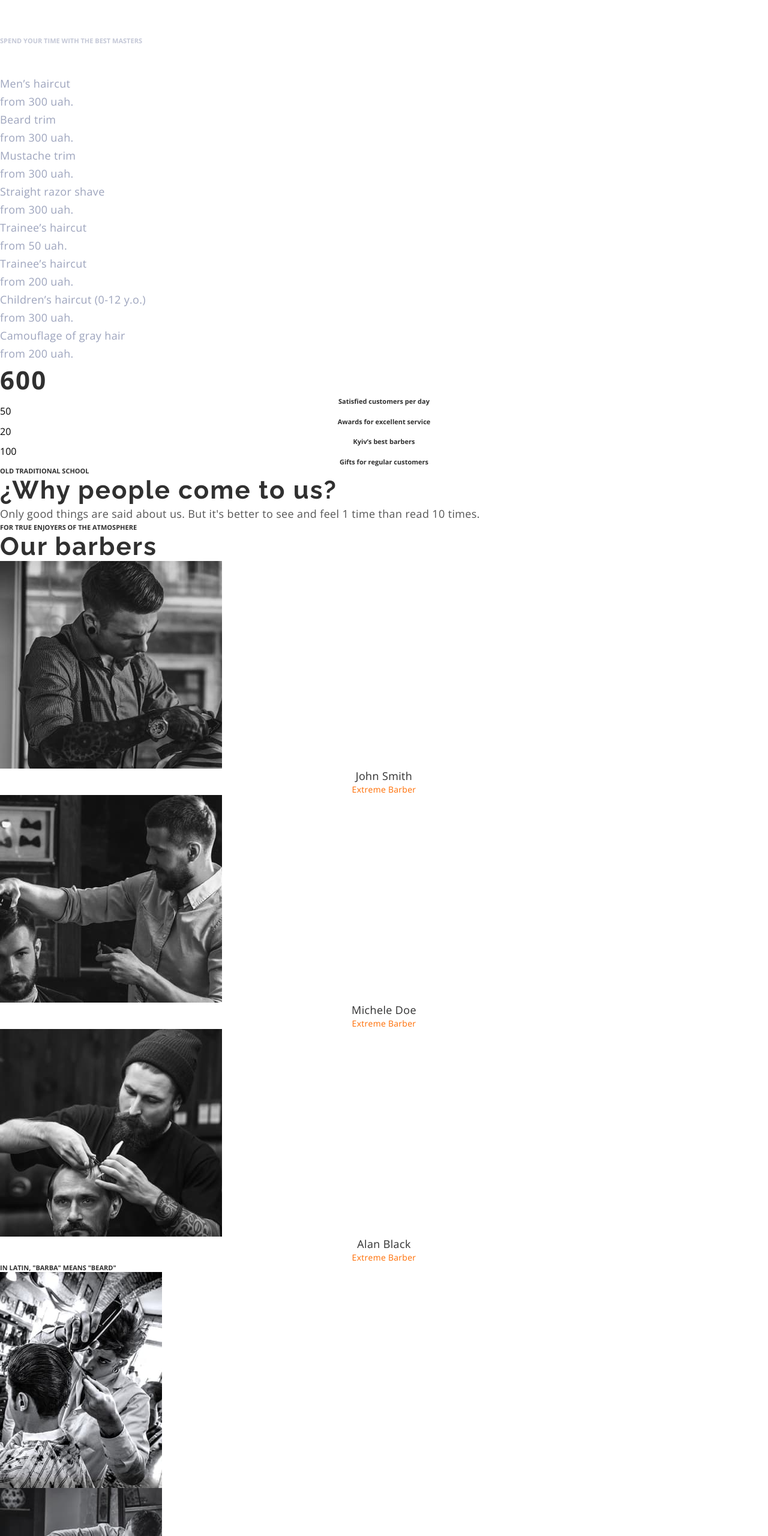
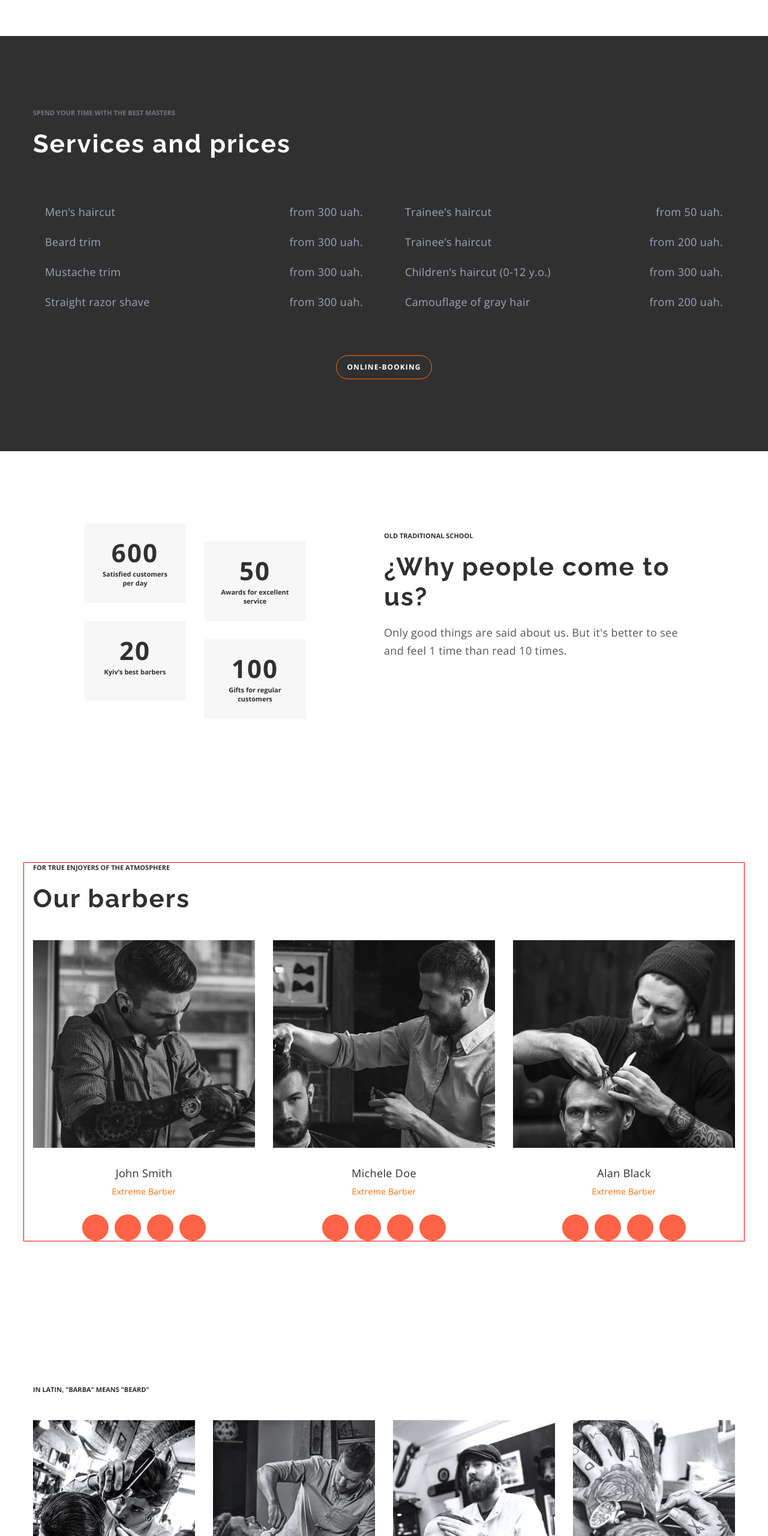
Before and after one commit to BeibaRoman/BarberShop, a plain HTML site: page index.html in a window 1280 px wide. Shown: the part 1355-3915 px from the top of the page at 60% size. Drawn offline with nearby package versions, Linux system fonts and the light colour scheme.

Commit message:
stylization of the layout using the block model and flex

```diff
--- a/css/style.css
+++ b/css/style.css
@@ -253,18 +253,33 @@ body {
 /* ====================Section-price================== */
 
 .price {
+  background: #303030;
 }
 .price-top-text {
   color: rgba(157, 164, 189, 0.6);
+  margin-bottom: 20px;
 }
 
 .price-title {
   color: var(--main-color);
+  margin-bottom: 44px;
+}
+.prices-wraper {
+  display: flex;
+  justify-content: space-between;
 }
 
 .price-list {
+  padding: 30px 20px;
+  width: calc((100% - 30px) / 2);
 }
 .price-item {
+  display: flex;
+  justify-content: space-between;
+  margin-bottom: 20px;
+}
+.price-item:last-child {
+  margin-bottom: 0;
 }
 
 .prices-item-text {
@@ -274,11 +289,52 @@ body {
   color: #9da4bd;
 }
 
+.price-btn {
+  color: #fff;
+  display: block;
+  margin: 0 auto;
+  margin-top: 44px;
+}
+
+.price-btn:hover,
+.price-btn:focus {
+  color: var(--accent-color);
+}
+
 /* ====================Section-benefits================== */
 
-.benefit {
+/* .benefit {
+} */
+
+.benefit-container {
+  display: flex;
+  gap: 130px;
+  padding-left: 100px;
+}
+
+.benefit-content {
+  padding-top: 13px;
+  max-width: 500px;
 }
 .benefit-list {
+  display: flex;
+  flex-wrap: wrap;
+  width: 370px;
+}
+.benefit-item {
+  width: 170px;
+  height: 133px;
+  padding: 20px 24px;
+  text-align: center;
+  background-color: #f7f7f7;
+}
+
+.benefit-item:nth-child(odd) {
+  margin-right: 30px;
+}
+
+.benefit-item:nth-child(even) {
+  margin-top: 30px;
 }
 
 .benefit-item span {
@@ -298,9 +354,11 @@ body {
 }
 .benefit-top-text {
   color: var(--main-black-color);
+  margin-bottom: 20px;
 }
 .benefit-title {
   color: var(--main-black-color);
+  margin-bottom: 20px;
 }
 .benefit-bottom-text {
   font-size: 18px;
@@ -313,17 +371,32 @@ body {
 
 .barbers {
 }
+
+.barbers-container {
+  outline: 1px solid red;
+}
+
 .barbers-top-text {
   color: var(--main-black-color);
+  margin-bottom: 20px;
 }
 .barbers-title {
   color: var(--main-black-color);
+  margin-bottom: 44px;
 }
 .barbers-list {
+  display: flex;
+  gap: 30px;
 }
 
 .barbers-item {
+  width: calc((100% - 60px) / 3);
 }
+
+.barbers-content {
+  padding-top: 30px;
+}
+
 .barbers-item-title {
   font-weight: 400;
   font-size: 18px;
@@ -332,6 +405,8 @@ body {
   letter-spacing: 0.02em;
 
   color: var(--main-black-color);
+
+  margin-bottom: 8px;
 }
 
 .barbers-item-text {
@@ -340,13 +415,23 @@ body {
   text-align: center;
   letter-spacing: 0.02em;
   color: var(--accent-color);
+
+  margin-bottom: 30px;
 }
 
 .barbers-soc-list {
+  display: flex;
+  justify-content: center;
+  gap: 10px;
 }
 .barbers-soc-item {
 }
 .barbers-soc-link {
+  width: 44px;
+  height: 44px;
+  border-radius: 50%;
+  display: block;
+  background-color: tomato;
 }
 
 /* ====================Section-gallary================== */
@@ -355,15 +440,25 @@ body {
 }
 .gallary-top-text {
   color: var(--main-black-color);
+  margin-bottom: 44px;
 }
 .gallary-list {
+  display: flex;
+  flex-wrap: wrap;
+  gap: 30px;
 }
 .gallary-item {
+  width: calc((100% - 90px) / 4);
 }
 
 /* ====================Section-online================== */
-
+.contact-container {
+  display: flex;
+  justify-content: space-between;
+}
 .online {
+  width: calc(50% - 15px);
+  background: #303030;
 }
 .online-title {
   color: var(--main-color);
@@ -372,9 +467,13 @@ body {
 /* ====================Section-contacts================== */
 
 .contacts {
+  width: calc(50% - 15px);
+  background-color: #303030;
+  padding-left: 100px;
 }
 .contacts-title {
   color: var(--main-color);
+  margin-bottom: 40px;
 }
 
 .contacts-address-link {
@@ -383,13 +482,17 @@ body {
   line-height: calc(30 / 18);
   letter-spacing: 0.02em;
   color: #9da4bd;
+  display: block;
+  margin-bottom: 20px;
 }
 
 .contacts-list {
+  margin-bottom: 70px;
+}
+.contacts-item + .contacts-item {
+  margin-top: 20px;
 }
 
-.contacts-item {
-}
 .contacts-link {
   font-size: 18px;
   line-height: calc(30 / 18);
@@ -402,6 +505,7 @@ body {
   line-height: calc(15 / 11);
   text-transform: uppercase;
   color: var(--main-color);
+  margin-bottom: 20px;
 }
 .contacts-schedule {
   font-size: 18px;
@@ -413,6 +517,12 @@ body {
 /* ====================Section-footer================== */
 
 .footer {
+  padding-top: 56px;
+  padding-bottom: 56px;
+}
+.footer-container {
+  display: flex;
+  justify-content: space-between;
 }
 .footer-copy {
   font-weight: 600;
@@ -422,6 +532,8 @@ body {
   color: #9da4bd;
 }
 .footer-list {
+  display: flex;
+  gap: 40px;
 }
 
 .footer-item {
--- a/index.html
+++ b/index.html
@@ -95,11 +95,13 @@
         </div>
       </div>
     </section>
-    <section class="price">
+    <section class="price section">
+      <div class="container">
         <p class="price-top-text top-text">
           Spend your time with the best masters
         </p>
         <h2 class="price-title section-title">Services and prices</h2>
+        <div class="prices-wraper">
           <ul class="price-list">
             <li class="price-item">
               <p class="prices-item-text">Men’s haircut</p>
@@ -136,34 +138,42 @@
               <p class="prices-item-text">from 200 uah.</p>
             </li>
           </ul>
+        </div>
+        <button class="price-btn btn">online-booking</button>
+      </div>
     </section>
-    <section class="benefit">
+    <section class="benefit section">
+      <div class="container benefit-container">
         <ul class="benefit-list">
           <li class="benefit-item">
             <span>600</span>
             <p class="benefit-item-text">Satisfied customers per day</p>
           </li>
-        <li>
+          <li class="benefit-item">
             <span>50</span>
             <p class="benefit-item-text">Awards for excellent service</p>
           </li>
-        <li>
+          <li class="benefit-item">
             <span>20</span>
             <p class="benefit-item-text">Kyiv’s best barbers</p>
           </li>
-        <li>
+          <li class="benefit-item">
             <span>100</span>
             <p class="benefit-item-text">Gifts for regular customers</p>
           </li>
         </ul>
+        <div class="benefit-content">
           <p class="benefit-top-text top-text">Old traditional school</p>
           <h2 class="benefit-title section-title">¿Why people come to us?</h2>
           <p class="benefit-bottom-text">
             Only good things are said about us. But it's better to see and feel 1
             time than read 10 times.
           </p>
+        </div>
+      </div>
     </section>
-    <section class="barbers">
+    <section class="barbers section">
+      <div class="container barbers-container">
         <p class="barbers-top-text top-text">
           For true enjoyers of the atmosphere
         </p>
@@ -171,8 +181,10 @@
         <ul class="barbers-list">
           <li class="barbers-item">
             <img src="./images/barber1.jpg" alt="barber" width="370" height="346" />
+            <div class="barbers-content">
               <h3 class="barbers-item-title">John Smith</h3>
               <p class="barbers-item-text">Extreme Barber</p>
+
               <ul class="barbers-soc-list list">
                 <li class="barbers-soc-item">
                   <a class="barbers-soc-link" href=""></a>
@@ -187,9 +199,11 @@
                   <a class="barbers-soc-link" href=""></a>
                 </li>
               </ul>
+            </div>
           </li>
           <li class="barbers-item">
             <img src="./images/barber2.jpg" alt="barber" width="370" height="346" />
+            <div class="barbers-content">
               <h3 class="barbers-item-title">Michele Doe</h3>
               <p class="barbers-item-text">Extreme Barber</p>
               <ul class="barbers-soc-list">
@@ -206,9 +220,11 @@
                   <a class="barbers-soc-link link" href=""></a>
                 </li>
               </ul>
+            </div>
           </li>
           <li class="barbers-item">
             <img src="./images/barber3.jpg" alt="barber" width="370" height="346" />
+            <div class="barbers-content">
               <h3 class="barbers-item-title">Alan Black</h3>
               <p class="barbers-item-text">Extreme Barber</p>
               <ul class="barbers-soc-list">
@@ -225,10 +241,13 @@
                   <a class="barbers-soc-link link" href=""></a>
                 </li>
               </ul>
+            </div>
           </li>
         </ul>
+      </div>
     </section>
-    <section class="gallary">
+    <section class="gallary section">
+      <div class="container">
         <p class="gallary-top-text top-text">In Latin, "barba" means "beard"</p>
         <h2 class="visually-hidden">Gallary</h2>
         <ul class="gallary-list list">
@@ -244,12 +263,17 @@
           <li class="gallary-item">
             <img src="./images/work4.jpg" alt="our-work" width="270" height="360" />
           </li>
+
         </ul>
+      </div>
     </section>
-    <section class="online">
+    <div class="contacts-wrap">
+      <div class="container contact-container">
+        <section class="online section">
           <h2 class="online-title section-title">Online-booking</h2>
         </section>
-    <section class="contacts">
+        <section class="contacts section">
+
           <h2 class="contacts-title section-title">Contacts</h2>
           <address class="contacts-address">
             <a class="contacts-address-link" href="">st. Vasilkivska,<br />
@@ -266,8 +290,11 @@
           <p class="contacts-subtitle">Working hours</p>
           <p class="contacts-schedule">Every day from 9:00 to 22:00</p>
         </section>
+      </div>
+    </div>
   </main>
   <footer class="footer">
+    <div class="container footer-container">
       <p class="footer-copy">&#169; Copyright 2020</p>
       <ul class="footer-list">
         <li class="footer-item">
@@ -279,6 +306,7 @@
             rel="noopener noreferrer nofollow">Youtube</a>
         </li>
       </ul>
+    </div>
   </footer>
 </body>
 
```
Lines whose indentation alone changed are shown as unchanged.
